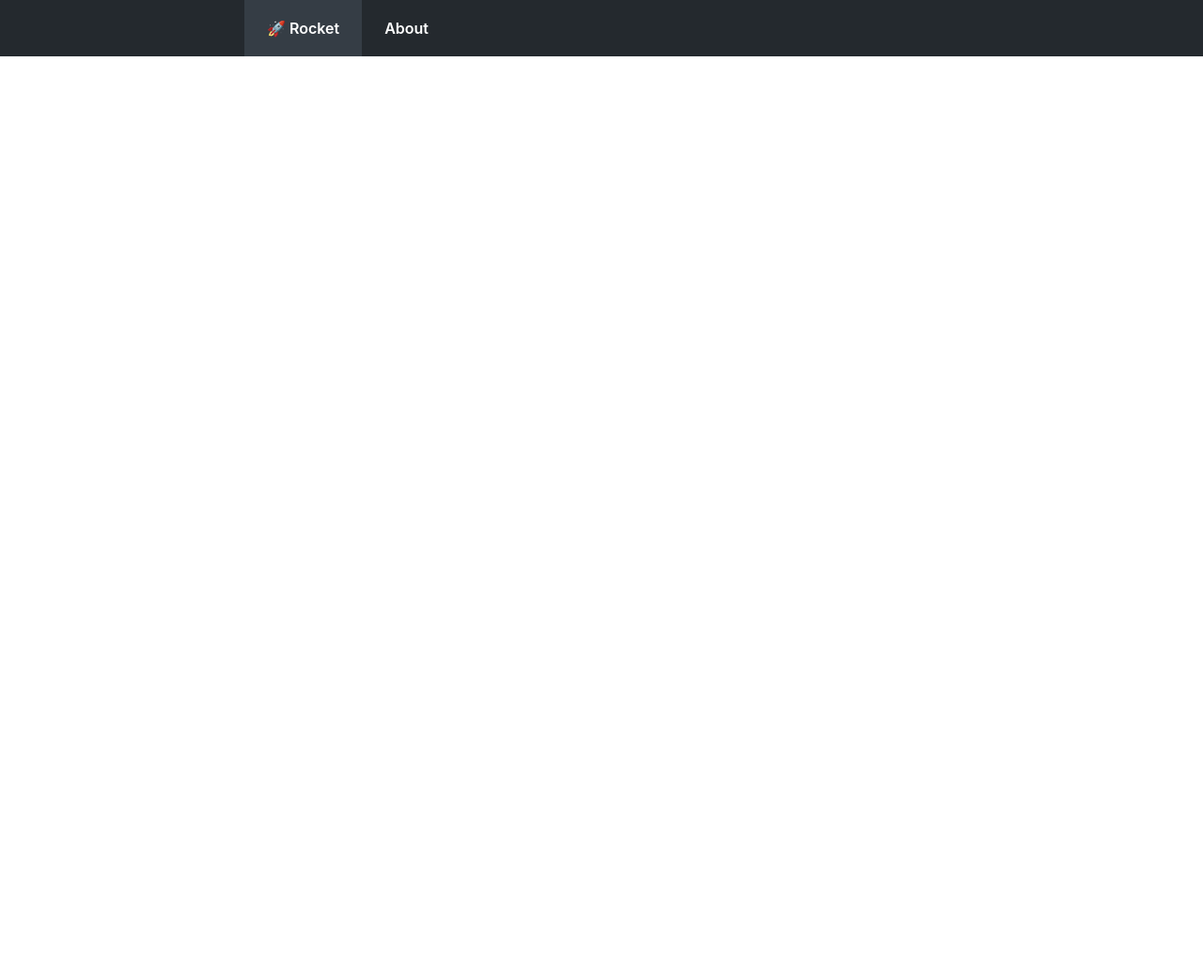
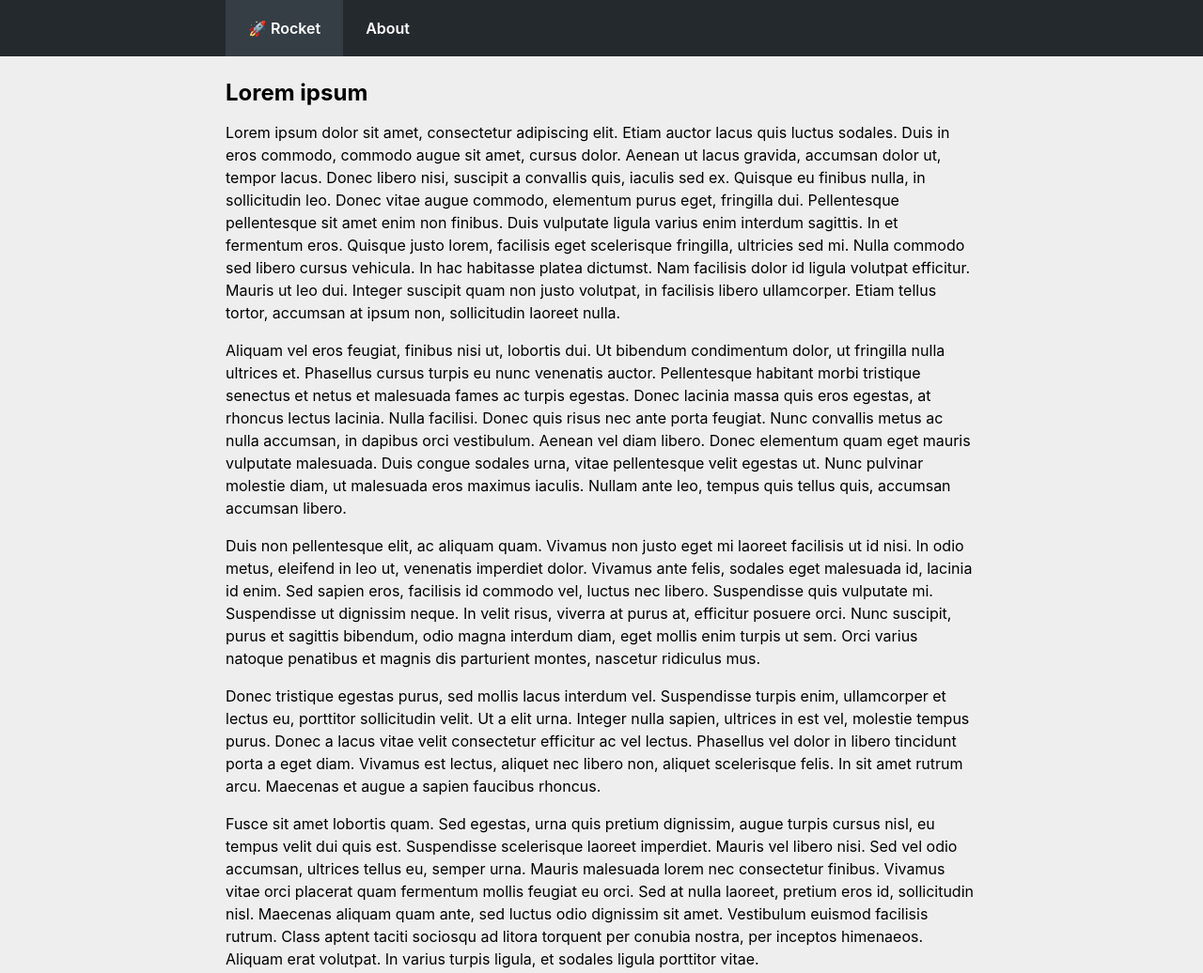
Before and after one commit to fshauge/rocket, a website with bundled scripts: page src/index.html in a window 1280 px wide. Shown: the whole page at 94% size. Before the commit the page ends 800 px from the top, so only its background shows below. Built offline with nearby package versions, Linux system fonts and the light colour scheme.

Commit message:
Add lorem ipsum as content and proper styling for it

```diff
--- a/src/css/style.css
+++ b/src/css/style.css
@@ -1,9 +1,23 @@
+/* General styling */
+
+* {
+  margin: 0;
+  padding: 0;
+}
+
 body {
   margin: 0;
   padding: 0;
   font-family: -apple-system, BlinkMacSystemFont, 'Segoe UI', Roboto, Oxygen, Ubuntu, Cantarell, 'Open Sans', 'Helvetica Neue', sans-serif;
   font-size: 16px;
 }
+
+p {
+  margin: 1em 0;
+  line-height: 1.5em;
+}
+
+/* Navigation styling */
 
 nav {
   width: 100%;
@@ -33,6 +47,20 @@ nav > ul > li > a {
   color: #fff;
   line-height: 0;
 }
+
 nav > ul > li > a:hover {
   color: #ddd;
 }
+
+/* Content styling */
+
+section {
+  background-color: #eee;
+  min-height: 100vh;
+}
+
+section > div {
+  max-width: 800px;
+  margin: auto;
+  padding: 1.5em;
+}
--- a/src/js/containers/App/index.js
+++ b/src/js/containers/App/index.js
@@ -1,12 +1,54 @@
+import * as Rocket from '../../rocket/index.js';
 import Navigation from '../../rocket/components/Navigation.js';
 import routes from './routes.js';
 
-export default () => Navigation({
-  routes,
-  active: {
-    index: 0,
-    props: {
-      className: 'active'
-    }
-  }
-});
+export default () => [
+  Rocket.createElement(
+    Navigation,
+    {
+      routes,
+      activeIndex: 0
+    },
+    null
+  ),
+  Rocket.createElement(
+    'section',
+    null,
+    Rocket.createElement(
+      'div',
+      null,
+      [
+        Rocket.createElement(
+          'h1',
+          null,
+          'Lorem ipsum'
+        ),
+        Rocket.createElement(
+          'p',
+          null,
+          'Lorem ipsum dolor sit amet, consectetur adipiscing elit. Etiam auctor lacus quis luctus sodales. Duis in eros commodo, commodo augue sit amet, cursus dolor. Aenean ut lacus gravida, accumsan dolor ut, tempor lacus. Donec libero nisi, suscipit a convallis quis, iaculis sed ex. Quisque eu finibus nulla, in sollicitudin leo. Donec vitae augue commodo, elementum purus eget, fringilla dui. Pellentesque pellentesque sit amet enim non finibus. Duis vulputate ligula varius enim interdum sagittis. In et fermentum eros. Quisque justo lorem, facilisis eget scelerisque fringilla, ultricies sed mi. Nulla commodo sed libero cursus vehicula. In hac habitasse platea dictumst. Nam facilisis dolor id ligula volutpat efficitur. Mauris ut leo dui. Integer suscipit quam non justo volutpat, in facilisis libero ullamcorper. Etiam tellus tortor, accumsan at ipsum non, sollicitudin laoreet nulla.'
+        ),
+        Rocket.createElement(
+          'p',
+          null,
+          'Aliquam vel eros feugiat, finibus nisi ut, lobortis dui. Ut bibendum condimentum dolor, ut fringilla nulla ultrices et. Phasellus cursus turpis eu nunc venenatis auctor. Pellentesque habitant morbi tristique senectus et netus et malesuada fames ac turpis egestas. Donec lacinia massa quis eros egestas, at rhoncus lectus lacinia. Nulla facilisi. Donec quis risus nec ante porta feugiat. Nunc convallis metus ac nulla accumsan, in dapibus orci vestibulum. Aenean vel diam libero. Donec elementum quam eget mauris vulputate malesuada. Duis congue sodales urna, vitae pellentesque velit egestas ut. Nunc pulvinar molestie diam, ut malesuada eros maximus iaculis. Nullam ante leo, tempus quis tellus quis, accumsan accumsan libero.'
+        ),
+        Rocket.createElement(
+          'p',
+          null,
+          'Duis non pellentesque elit, ac aliquam quam. Vivamus non justo eget mi laoreet facilisis ut id nisi. In odio metus, eleifend in leo ut, venenatis imperdiet dolor. Vivamus ante felis, sodales eget malesuada id, lacinia id enim. Sed sapien eros, facilisis id commodo vel, luctus nec libero. Suspendisse quis vulputate mi. Suspendisse ut dignissim neque. In velit risus, viverra at purus at, efficitur posuere orci. Nunc suscipit, purus et sagittis bibendum, odio magna interdum diam, eget mollis enim turpis ut sem. Orci varius natoque penatibus et magnis dis parturient montes, nascetur ridiculus mus.'
+        ),
+        Rocket.createElement(
+          'p',
+          null,
+          'Donec tristique egestas purus, sed mollis lacus interdum vel. Suspendisse turpis enim, ullamcorper et lectus eu, porttitor sollicitudin velit. Ut a elit urna. Integer nulla sapien, ultrices in est vel, molestie tempus purus. Donec a lacus vitae velit consectetur efficitur ac vel lectus. Phasellus vel dolor in libero tincidunt porta a eget diam. Vivamus est lectus, aliquet nec libero non, aliquet scelerisque felis. In sit amet rutrum arcu. Maecenas et augue a sapien faucibus rhoncus.'
+        ),
+        Rocket.createElement(
+          'p',
+          null,
+          'Fusce sit amet lobortis quam. Sed egestas, urna quis pretium dignissim, augue turpis cursus nisl, eu tempus velit dui quis est. Suspendisse scelerisque laoreet imperdiet. Mauris vel libero nisi. Sed vel odio accumsan, ultrices tellus eu, semper urna. Mauris malesuada lorem nec consectetur finibus. Vivamus vitae orci placerat quam fermentum mollis feugiat eu orci. Sed at nulla laoreet, pretium eros id, sollicitudin nisl. Maecenas aliquam quam ante, sed luctus odio dignissim sit amet. Vestibulum euismod facilisis rutrum. Class aptent taciti sociosqu ad litora torquent per conubia nostra, per inceptos himenaeos. Aliquam erat volutpat. In varius turpis ligula, et sodales ligula porttitor vitae.'
+        )
+      ]
+    )
+  )
+];
--- a/src/js/rocket/components/List.js
+++ b/src/js/rocket/components/List.js
@@ -13,7 +13,7 @@ export default ({ items, render, active }) => (
         'li',
         props,
         render(item)
-      )
+      );
     })
   )
 );
--- a/src/js/rocket/components/Navigation.js
+++ b/src/js/rocket/components/Navigation.js
@@ -2,14 +2,13 @@ import * as Rocket from '../index.js';
 import List from './List.js';
 import Link from './Link.js';
 
-export default ({ routes, active }) => (
+export default ({ routes, activeIndex }) => (
   Rocket.createElement(
     'nav',
     null,
     Rocket.createElement(
       List,
       {
-        active,
         items: routes,
         render: ({ path, title }) => (
           Rocket.createElement(
@@ -19,7 +18,13 @@ export default ({ routes, active }) => (
             },
             title
           )
-        )
+        ),
+        active: {
+          index: activeIndex,
+          props: {
+            className: 'active'
+          }
+        }
       },
       null
     )
```
